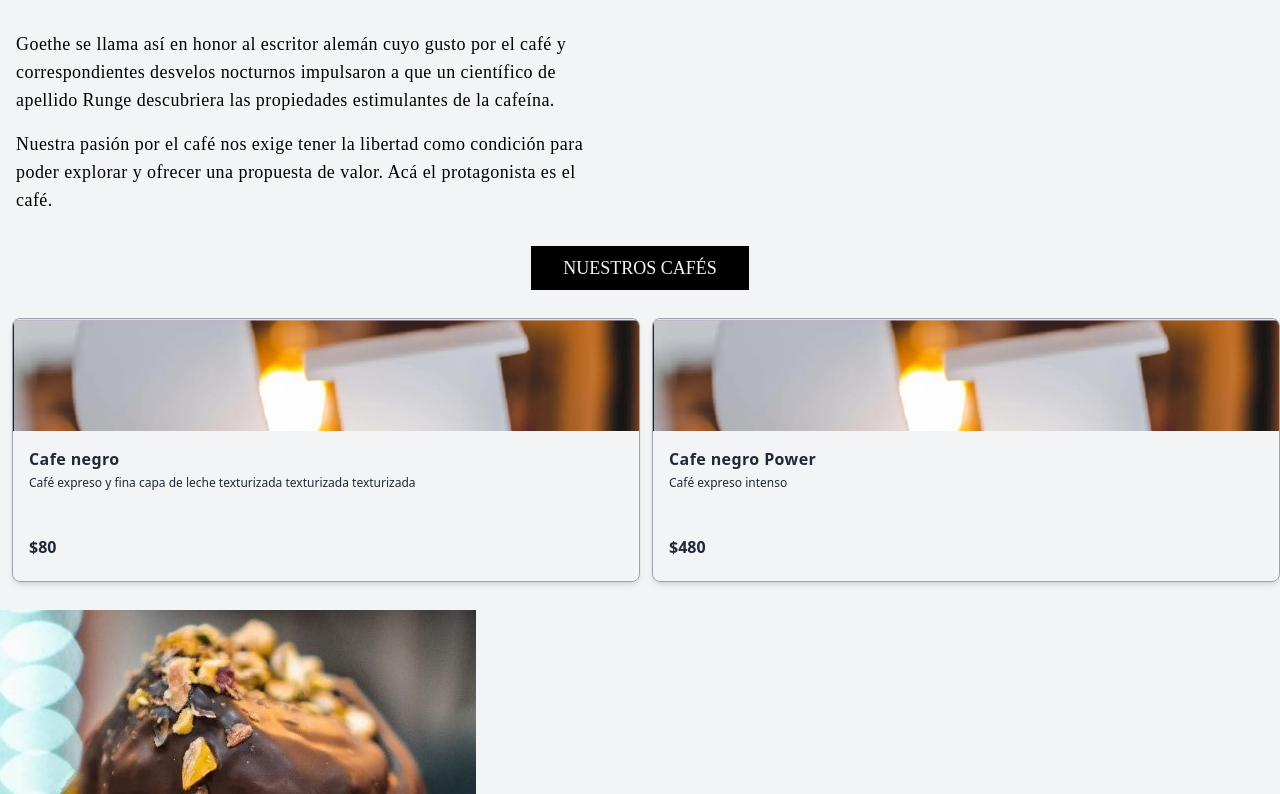
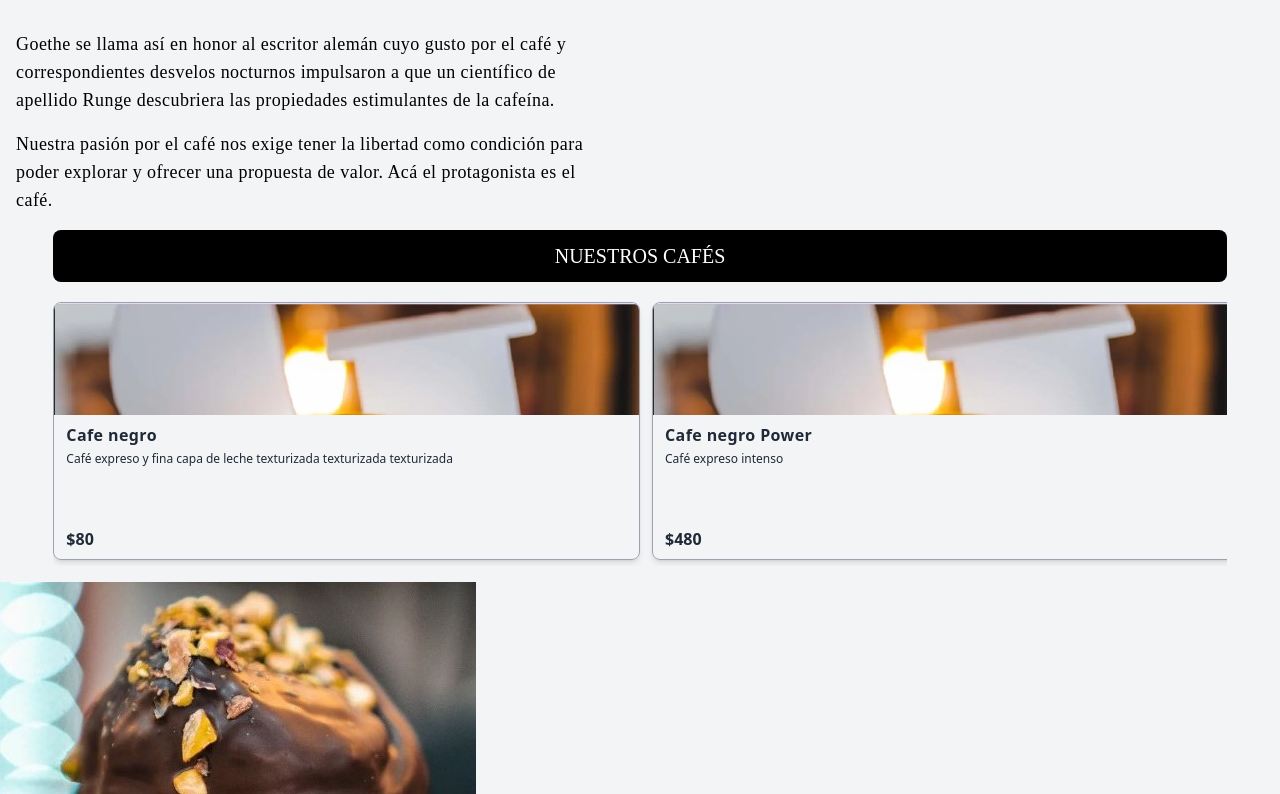
Before and after one commit to fedeferrelli/goethe, a React (Vite) app: page / in a window 1280 px wide. Shown: the part 430-1224 px from the top of the page. Built offline with nearby package versions, Linux system fonts and the light colour scheme; a web font is replaced by a local one.

Commit message:
Restyle Products section

```diff
--- a/src/assets/utils/navBarItems.jsx
+++ b/src/assets/utils/navBarItems.jsx
@@ -1,4 +1,4 @@
 export const navBarItems = [{item:'Quienes somos', link:'about'},
-{item:'Nuestros Cafés', link:''},
+{item:'Nuestros Cafés', link:'nuestros_cafes'},
 {item:'Donde Estamos', link:'contact'},
 {item:'Contacto', link:'contact'}, ]
--- a/src/components/About.jsx
+++ b/src/components/About.jsx
@@ -11,8 +11,6 @@ function About() {
             Nuestra pasión por el café nos exige tener la libertad como condición para poder explorar y ofrecer una propuesta de valor. Acá el protagonista es el café.
             </p>
 
-            <div className="mt-4 m-auto px-8 bg-black py-2 text-center text-gray-100 uppercase   border-gray-400 ">Nuestros Cafés</div>
-
         </div>
     )
 }
--- a/src/components/Products.jsx
+++ b/src/components/Products.jsx
@@ -13,7 +13,14 @@ function Products() {
 
     const productos = [CafeBlack, CupCake, Cheers, Milk]
     return (
-        <div className="h-72  p-3 overflow-auto whitespace-nowrap">
+
+    <div className="w-11/12 m-auto">
+
+<div id="nuestros_cafes" className="bg-black w-full m-auto rounded-lg text-white text-xl uppercase py-3 font-Serif_Pro text-center mb-3">Nuestros Cafés</div>
+
+
+
+        <div className="h-auto  pt-2 overflow-auto whitespace-nowrap">
 
 {productsToShow.map(e=>(
 
@@ -24,14 +31,14 @@ function Products() {
     <img className="w-full " src={e.image}/>
     </div>
 
-    <section className="h-36 flex flex-col justify-between p-4 whitespace-normal">
+    <section className="h-36 flex flex-col justify-between px-3 py-2 whitespace-normal">
 
         <div className="flex flex-col">
             <h1 className="font font-semibold tracking-wide">{e.name.slice(0,28)}</h1>
             <p className="mt-1 text-xs  font-light inline-block">{e.descripcion.slice(0,70)}</p>
         </div>
 
-        <div className="font font-semibold">${e.precio}</div>
+        <div className="font font-semibold ">${e.precio}</div>
 
     </section>
 
@@ -44,6 +51,7 @@ function Products() {
 
 
         </div>
+        </div>
     )
 }
 
```
